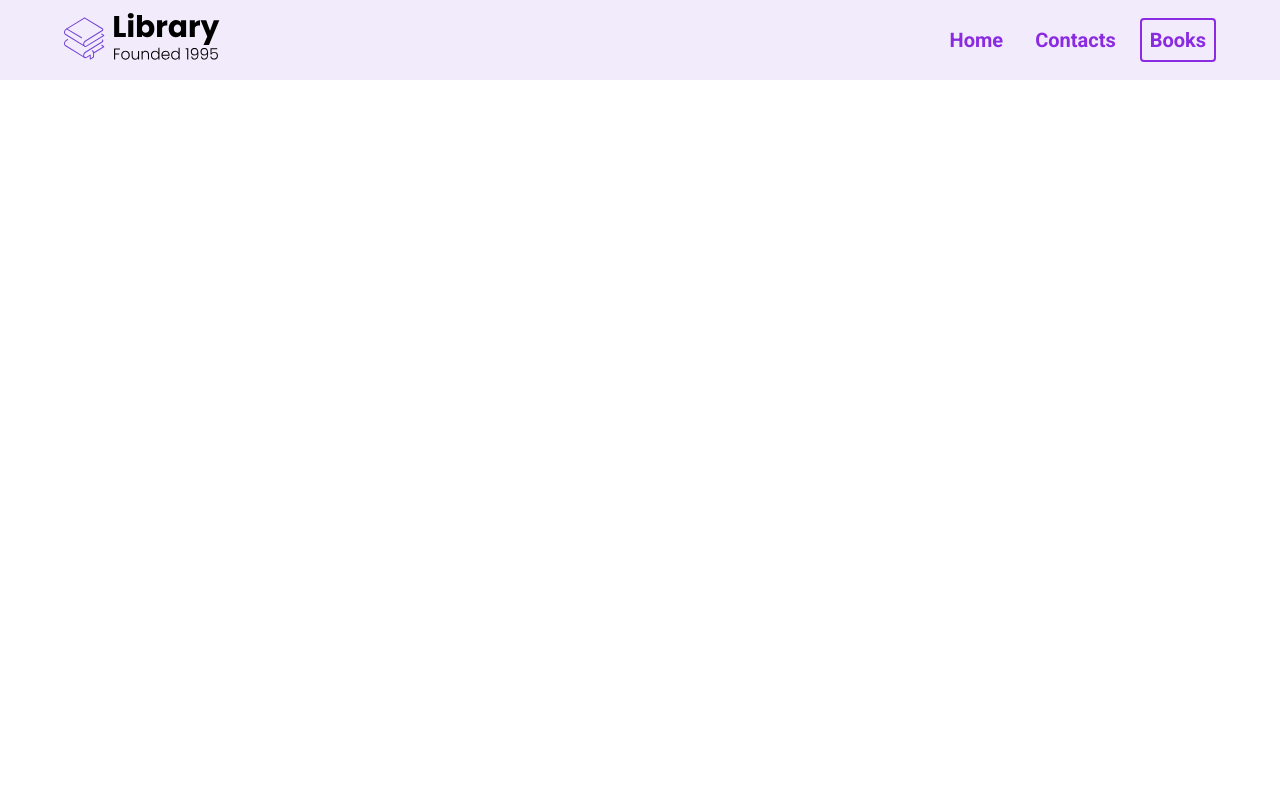
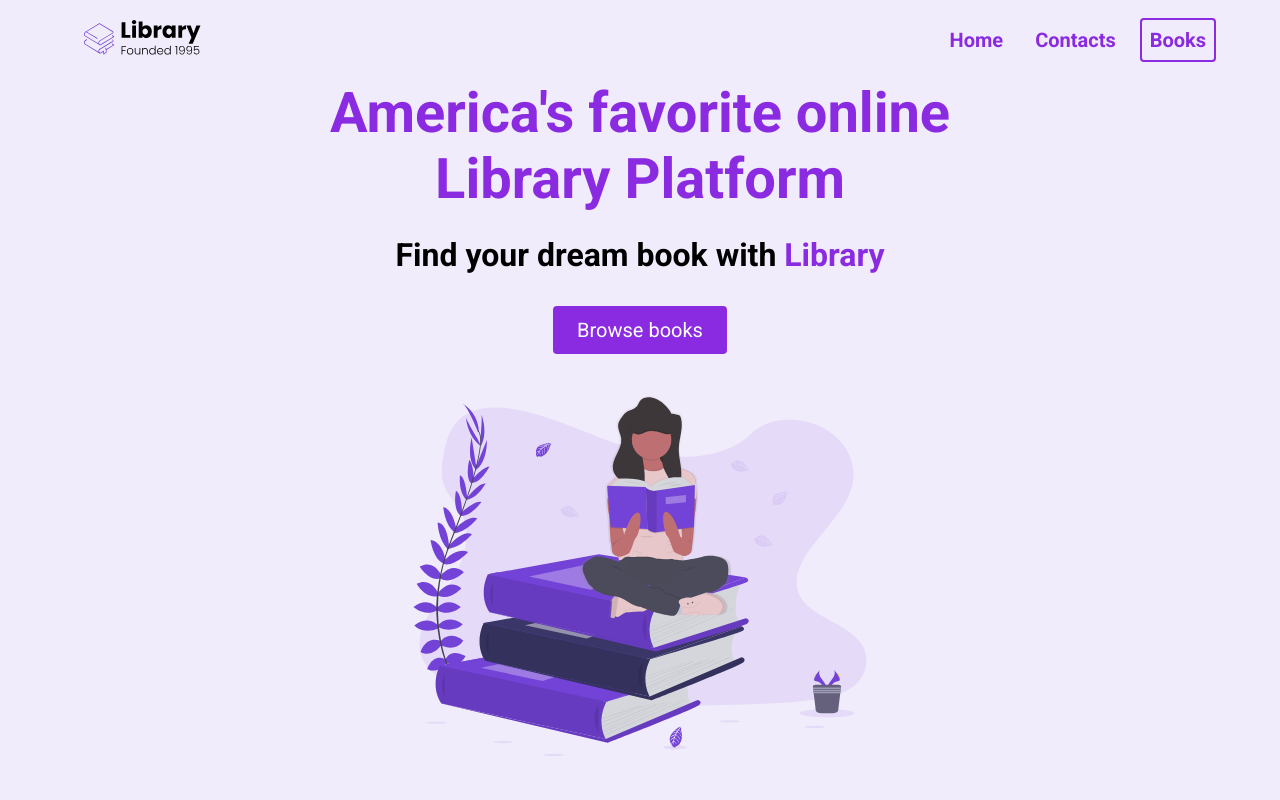
Before and after one commit to njpdx1/E-Commerece-Website, a plain HTML site: page index.html in a window 1280 px wide. Drawn offline with Linux system fonts and the light colour scheme.

Commit message:
landing page

```diff
--- a/index.html
+++ b/index.html
@@ -11,7 +11,7 @@
     <section id="landing">
       <nav>
         <div class="nav__container">
-          <img src ="./assets/Library.svg" class="logo" alt="" />
+          <img src="./assets/Library.svg" class="logo" alt="" />
           <ul>
             <li><a href="#" class="nav__link">Home</a></li>
             <li><a href="#" class="nav__link">Contacts</a></li>
@@ -19,6 +19,20 @@
           </ul>
         </div>
       </nav>
+      <header>
+        <div class="header_container">
+          <div class="header_description">
+            <h1>America's favorite online Library Platform</h1>
+            <h2>
+              Find your dream book with <span class="purple">Library</span>
+            </h2>
+            <button class="btn">Browse books</button>
+          </div>
+          <figure class="header_img--wrapper">
+            <img src="assets/Undraw_Books.svg" alt="" />
+          </figure>
+        </div>
+      </header>
     </section>
   </body>
 </html>
--- a/styles.css
+++ b/styles.css
@@ -12,6 +12,10 @@ nav {
     display: flex;
 }
 
+.purple {
+    color: blueviolet;
+}
+
 .nav__container {
     width: 100%;
     max-width: 1200px;
@@ -21,18 +25,27 @@ nav {
     margin: 0 auto;
     align-items: center;
 }
-.logo{
+
+img {
+    width: 100%;
+    height: 100%;
+    max-height: 50vh;
+    padding: 20px;
+}
+
+.logo {
     width: 160px;
 }
+
 ul {
     display: flex;
 }
 
-li{
+li {
     list-style-type: none;
 }
 
-.nav__link{
+.nav__link {
     margin-left: 16px;
     text-decoration: none;
     font-size: 20px;
@@ -41,20 +54,70 @@ li{
     font-weight: bold;
 }
 
-.nav__link--primary{
+.nav__link--primary {
     border: 2px solid blueviolet;
     border-radius: 4px;
 }
 
-.nav__link:hover{
+.nav__link:hover {
     text-decoration: underline;
 }
 
-.nav__link--primary:hover{
+.nav__link--primary:hover {
     text-decoration: none;
     background-color: rgb(175, 170, 170);
 }
 
-#landing{
-    background-color: rgba(115, 66, 214, 0.1);
+#landing {
+    background-color: rgba(116, 67, 212, 0.1);
 }
+
+header {
+    height: calc(100vh - 80px);
+}
+
+.header_container {
+    width: 100%;
+    max-width: 720px;
+    margin: 0 auto;
+    height: 100%;
+    display: flex;
+    flex-direction: column;
+    justify-content: space-between;
+}
+
+.header_description {
+    display: flex;
+    flex-direction: column;
+    align-items: center;
+}
+
+h1 {
+    font-size: 56px;
+    color: blueviolet;
+    margin-bottom: 24px;
+    text-align: center;
+}
+
+h2 {
+    text-align: center;
+    font-size: 32px;
+    margin-bottom: 32px;
+}
+
+button {
+    cursor: pointer;
+}
+
+.btn {
+    background-color: blueviolet;
+    color: white;
+    padding: 12px 24px;
+    font-size: 20px;
+    border-radius: 4px;
+    border: none;
+}
+
+.header_img--wrapper {
+    padding: 20px;
+}
```
